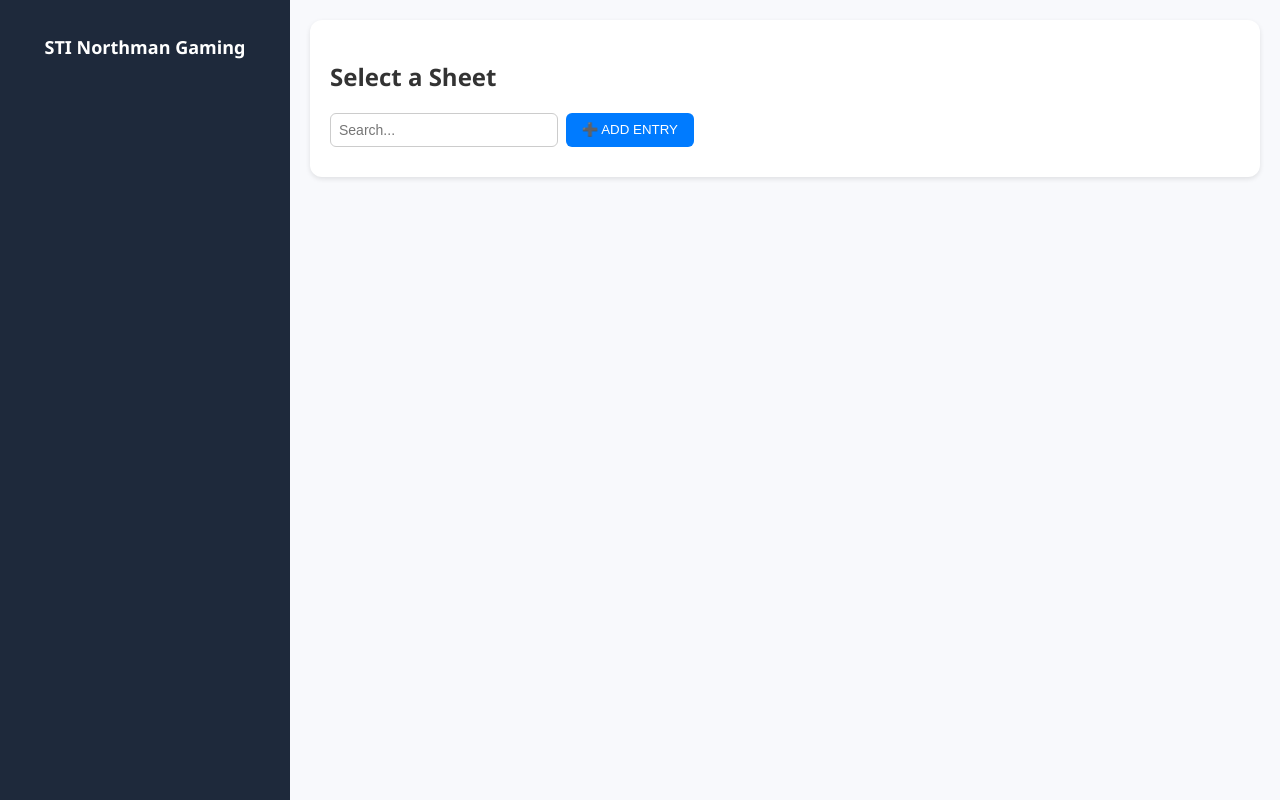
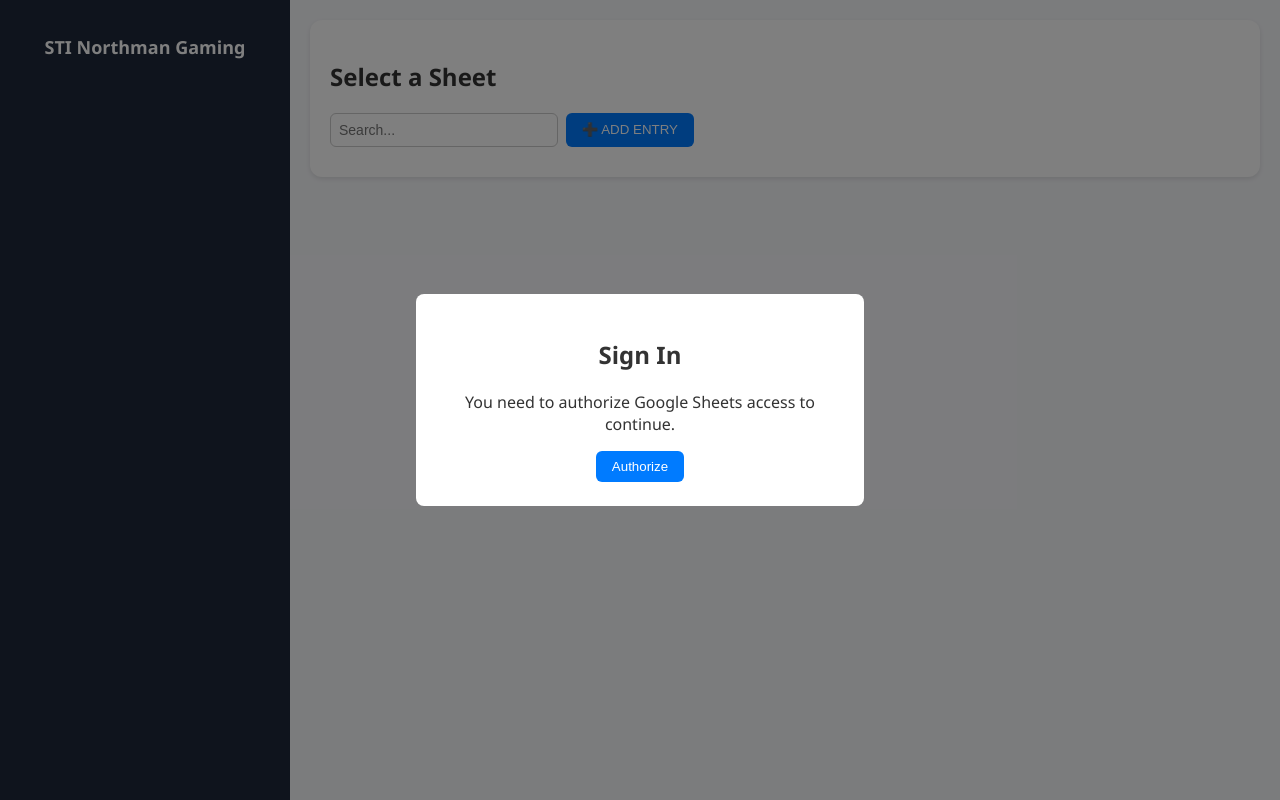
Before and after one commit to northmangamingcorporation-dot/POSMonitoring, a plain HTML site: page index.html in a window 1280 px wide. Drawn offline with nearby package versions, Linux system fonts and the light colour scheme.

Commit message:
Add files via upload

```diff
--- a/index.html
+++ b/index.html
@@ -358,6 +358,19 @@
   </div>
 </div>
 
+<!-- Modal -->
+<div id="authModal" style="display:none; position:fixed; top:0; left:0; width:100%; height:100%;
+      background:rgba(0,0,0,0.5); justify-content:center; align-items:center;">
+  <div style="background:white; padding:24px; border-radius:8px; max-width:400px; width:90%; text-align:center;">
+    <h2>Sign In</h2>
+    <p>You need to authorize Google Sheets access to continue.</p>
+    <button id="modalAuthorizeBtn" style="padding:8px 16px; border:none; border-radius:6px;
+            background:#007bff; color:white; cursor:pointer;">
+      Authorize
+    </button>
+  </div>
+</div>
+
 <!-- Add Row Modal -->
 <div id="addModal" class="modal"style="display:none;">
   <div class="modal-content">
@@ -372,10 +385,17 @@
 </div>
 
 <script>
+// Show modal on page load
 window.onload = () => {
-  initGIS();          // sets up the token client
-  requestAccessToken(); // triggers user consent popup
+  document.getElementById("authModal").style.display = "flex";
+  initGIS();
 };
+
+// Trigger token request on modal button click
+document.getElementById("modalAuthorizeBtn").addEventListener("click", () => {
+  tokenClient.requestAccessToken();
+});
+
 
 const CLIENT_ID = "900901251874-tlbsv8ph1rfcmtnk77pqm5dkqptip0ic.apps.googleusercontent.com";
 const SPREADSHEET_ID = "1VWPTrBlRIWOBHHIFttTUZH5mDnbKvieyR_gZOHsrNQQ";
@@ -396,6 +416,7 @@ function initGIS() {
     scope: "https://www.googleapis.com/auth/spreadsheets",
     callback: (tokenResponse) => {
       accessToken = tokenResponse.access_token;
+      document.getElementById("authModal").style.display = "none"; // hide modal
       loadSheetsAfterAuth();
     },
   });
```
